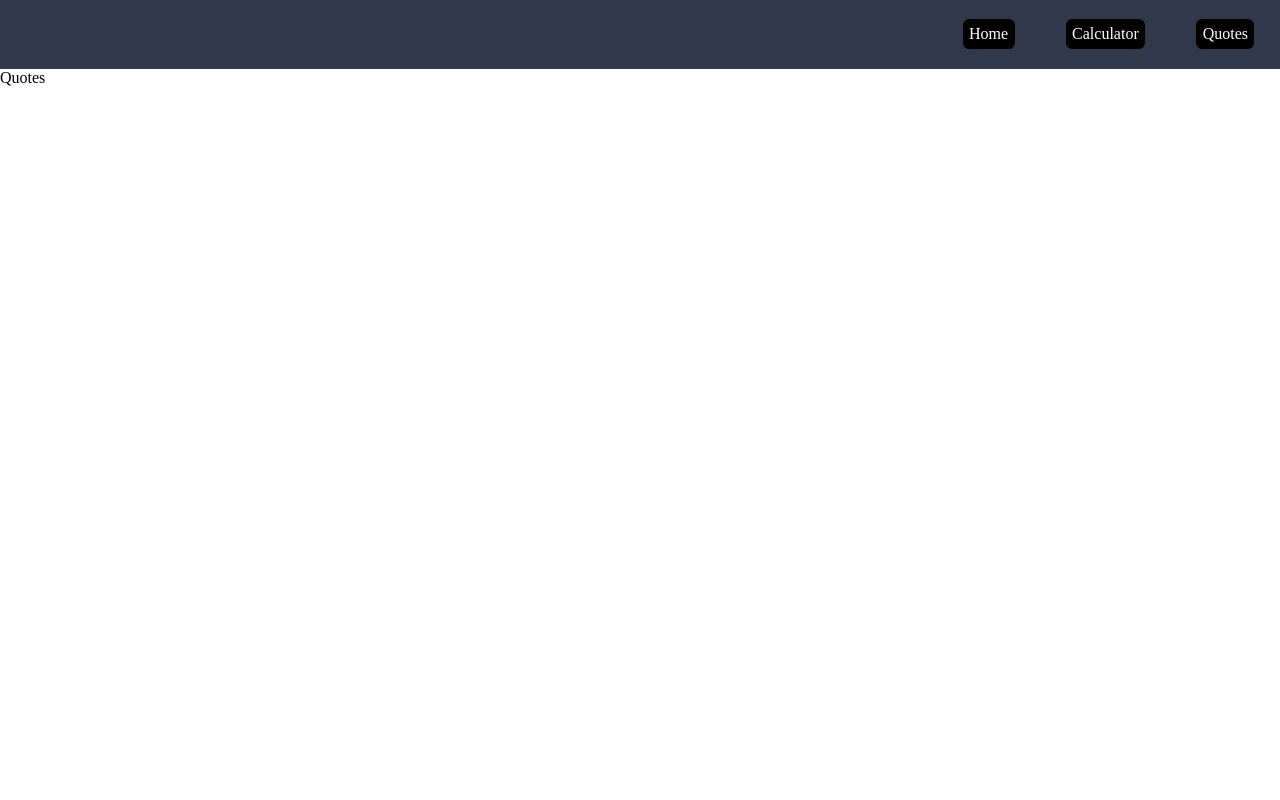
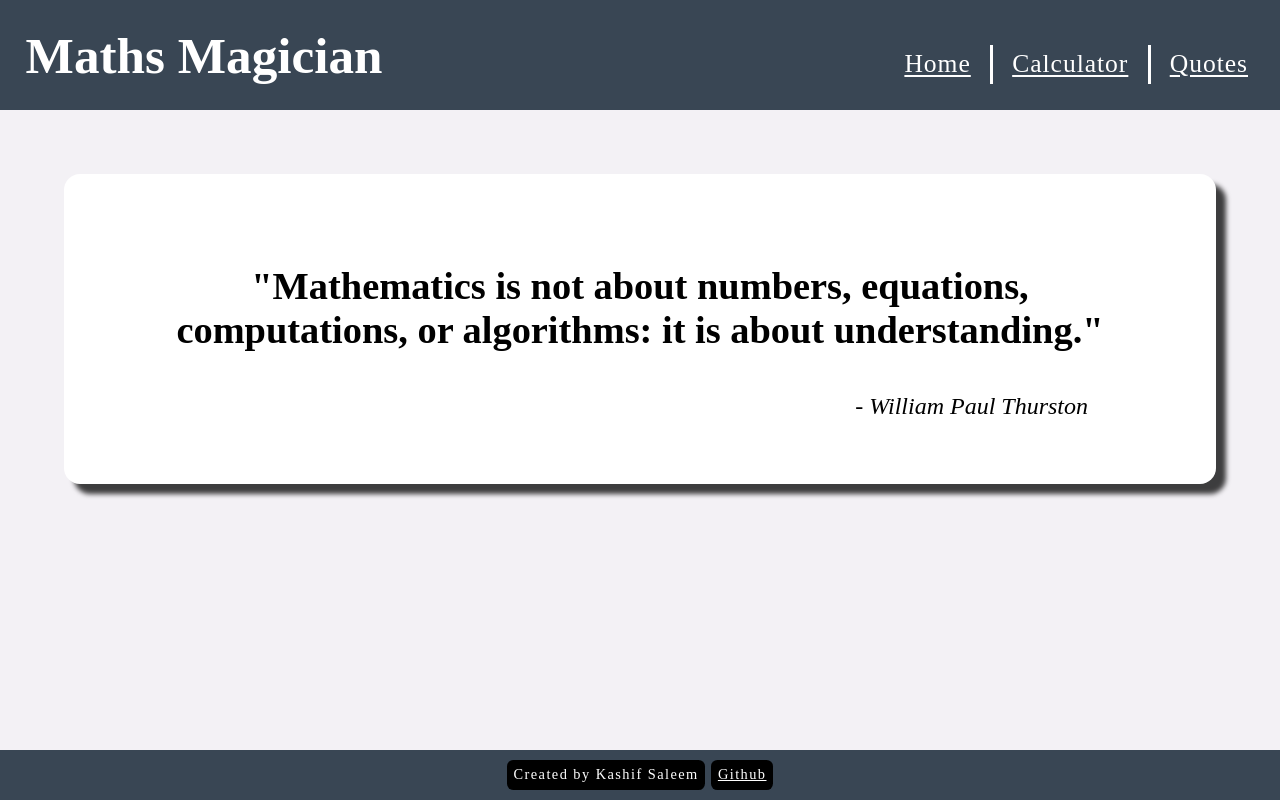
Before and after one commit to Kashif-Saleem-Ghuman/maths-magician, a React (Create React App) app: page /quotes in a window 1280 px wide. Built offline with nearby package versions, Linux system fonts and the light colour scheme.

Commit message:
Create Home About and Quotes page using react router

```diff
--- a/src/App.css
+++ b/src/App.css
@@ -15,14 +15,7 @@
 
 body {
   height: 100vh;
-  /* display: flex;
-  flex-direction: column;
-  justify-content: center;
-  align-items: center; */
-}
-
-.container {
-  width: 60vw;
+  background-color: #f3f1f5;
 }
 
 .result {
@@ -34,6 +27,20 @@ body {
   padding: 1.5vw;
   color: white;
   font-size: 3vw;
+}
+
+.calc-head-wrapper {
+  display: grid;
+  grid-template-columns: auto auto;
+}
+
+.container {
+  margin-top: 1.8vw;
+  width: 50vw;
+  height: -21vw;
+  justify-self: end;
+  margin-right: 2vw;
+  box-shadow: 10px 10px 5px 0 rgb(0 0 0 / 75%);
 }
 
 .wrapper {
@@ -66,37 +73,52 @@ button:hover {
 }
 
 .Nav-bar {
-  background-color: rgb(50, 56, 75);
+  display: flex;
+  justify-content: space-between;
+  align-items: baseline;
+  background-color: rgb(57, 70, 84);
 }
 
 .Nav-bar ul {
   display: flex;
   list-style: none;
   justify-content: flex-end;
-  gap: 4vw;
+  gap: 1vw;
   padding: 2vw;
+  align-items: center;
+  letter-spacing: 0.06rem;
+}
+
+.vertical-line {
+  border-left: 0.3vw solid white;
+  height: 3vw;
 }
 
 .Link {
-  text-decoration: none;
+  text-decoration: underline;
   color: white;
-  background-color: black;
   padding: 0.5vw;
   border-radius: 0.5vw;
+  transition: all ease-in-out 0.5s;
+  font-size: 2vw;
 }
 
-.Link :hover {
+.Link:hover {
   color: black;
+  font-size: 1.25rem;
+  background-color: white;
 }
 
 h1 {
   display: flex;
   padding: 2vw;
+  color: white;
 }
 
 h2 {
   display: flex;
   padding: 2vw;
+  font-size: 4vw;
 }
 
 .paragraph {
@@ -113,8 +135,8 @@ h2 {
 
 footer {
   display: flex;
-  background-color: rgb(50, 56, 75);
-  padding: 1vw;
+  background-color: rgb(57, 70, 84);
+  padding: 0.8vw;
   color: white;
   font-size: larger;
   justify-content: center;
@@ -129,14 +151,64 @@ footer {
   color: white;
   text-decoration: none;
   background-color: black;
-  padding: 1vw;
+  padding: 0.5vw;
   border-radius: 0.5vw;
+  font-size: 0.9rem;
+  letter-spacing: 0.09rem;
 }
 
 .github {
   color: white;
-  text-decoration: none;
-  background-color: black;
-  padding: 1vw;
+  background-color: rgb(0, 0, 0);
+  padding: 0.5vw;
   border-radius: 0.5vw;
+  font-size: 0.9rem;
+  letter-spacing: 0.09rem;
+  text-decoration: underline;
 }
+
+.calc-heading {
+  font-size: 4vw;
+  margin: 0;
+  position: relative;
+  top: -25%;
+}
+
+.calc-p {
+  margin: 3vw 3vw;
+  font-size: 4vw;
+  background-color: white;
+  padding: 2vw;
+  border-radius: 1rem;
+  box-shadow: 10px 10px 5px 0 rgb(0 0 0 / 75%);
+  font-weight: 700;
+}
+
+.quotes-wrapper {
+  width: 90%;
+  background-color: white;
+  box-shadow: 10px 10px 5px 0 rgb(0 0 0 / 75%);
+  border-radius: 1rem;
+  margin: auto auto;
+  color: black;
+  align-items: center;
+  position: relative;
+  margin-top: 5vw;
+  padding: 5vw;
+}
+
+.quote-h1 {
+  color: black;
+  text-align: center;
+  font-size: 3vw;
+}
+
+.quotes-span {
+  display: flex;
+  justify-content: flex-end;
+  margin-right: 5vw;
+  font-size: 1.5rem;
+  font-style: italic;
+  margin-left: auto;
+  margin-top: 1rem;
+}
--- a/src/App.js
+++ b/src/App.js
@@ -8,13 +8,16 @@ export default function App() {
   return (
     <>
       <nav className="Nav-bar">
+        <h1 className="calc-heading">Maths Magician</h1>
         <ul>
           <li>
             <Link className="Link" to="/home">Home</Link>
           </li>
+          <div className="vertical-line" />
           <li>
             <Link className="Link" to="/calculator">Calculator</Link>
           </li>
+          <div className="vertical-line" />
           <li>
             <Link className="Link" to="/quotes">Quotes</Link>
           </li>
--- a/src/components/Calculator.js
+++ b/src/components/Calculator.js
@@ -11,6 +11,10 @@ const Calculator = () => {
   };
   return (
     <>
+      <section className="calc-head-wrapper">
+        <div>
+          <p className="calc-p">Lets do some math!</p>
+        </div>
         <article className="container">
           <section className="result">
             <span>
@@ -43,6 +47,11 @@ const Calculator = () => {
             <button type="button" className="operators" onClick={gotClicked}>=</button>
           </section>
         </article>
+      </section>
+      <footer>
+        <span className="footer-text">Created by Kashif Saleem</span>
+        <a className="github" target="_blank" rel="noreferrer" href="https://github.com/Kashif-Saleem-Ghuman">Github</a>
+      </footer>
 
     </>
 
--- a/src/components/Home.js
+++ b/src/components/Home.js
@@ -3,11 +3,6 @@ import React from 'react';
 export default function Home() {
   return (
     <>
-      <header>
-        <h1>
-          Math Magicians
-        </h1>
-      </header>
       <main>
         <h2>Welcome to Our page!</h2>
         <p className="paragraph">
--- a/src/components/Quotes.js
+++ b/src/components/Quotes.js
@@ -2,6 +2,18 @@ import React from 'react';
 
 export default function Quotes() {
   return (
-    <div>Quotes</div>
+    <>
+      <section className="quotes-wrapper">
+        <h1 className="quote-h1">
+          &quot;Mathematics is not about numbers, equations, computations,
+          or algorithms: it is about understanding.&quot;
+        </h1>
+        <span className="quotes-span">- William Paul Thurston</span>
+      </section>
+      <footer>
+        <span className="footer-text">Created by Kashif Saleem</span>
+        <a className="github" target="_blank" rel="noreferrer" href="https://github.com/Kashif-Saleem-Ghuman">Github</a>
+      </footer>
+    </>
   );
 }
```
Lines whose indentation alone changed are shown as unchanged.
